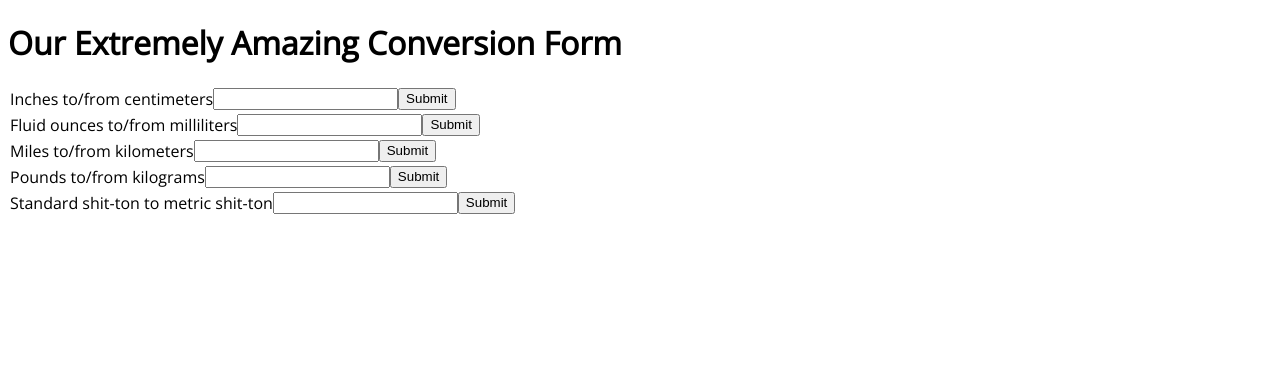
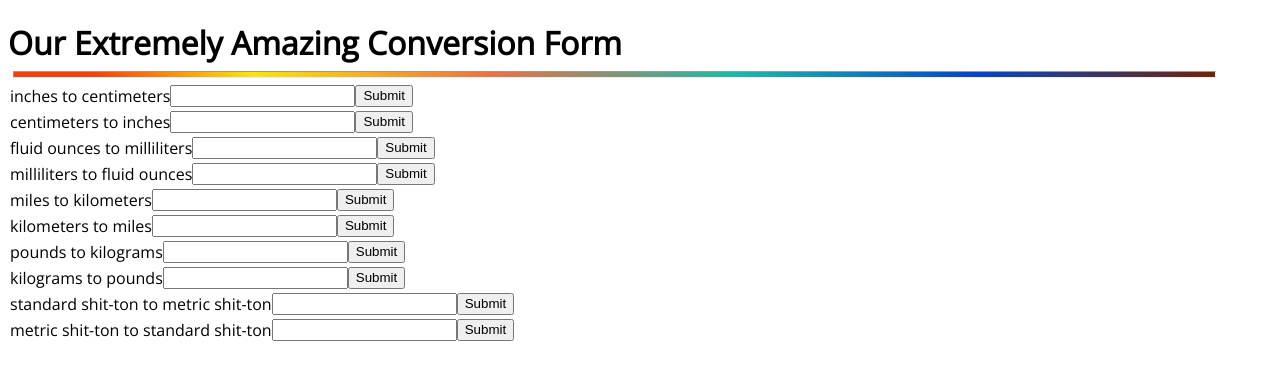
Before and after one commit to YC2015/Class14, a plain HTML site: page index.html in a window 1280 px wide. Drawn offline with nearby package versions, Linux system fonts and the light colour scheme.

Commit message:
added forms changed styling

```diff
--- a/index.html
+++ b/index.html
@@ -8,31 +8,57 @@
     <body>
       <header>
         <h1>Our Extremely Amazing Conversion Form</h1>
+        <hr class='hrOne'></hr>
       <header>
       <main>
           <form>
-            <label for='inches'>Inches to/from centimeters</label>
+            <label for='inches'>inches to centimeters</label>
             <input type='number' name='inchesToCent' id='inches' value='' min='0' required>
             <input type='submit'>
           </form>
           <form>
-            <label for='fluidOz'>Fluid ounces to/from milliliters</label>
-            <input type='number' name='fluidOunces' id='fluidOz' value='' min='0' required>
+            <label for='centimeters'>centimeters to inches</label>
+            <input type='number' name='centToInches' id='centimeters' value='' min='0' required>
             <input type='submit'>
           </form>
           <form>
-            <label for='miles'>Miles to/from kilometers</label>
+            <label for='fluidOz'>fluid ounces to milliliters</label>
+            <input type='number' name='fluidOunce' id='fluidOz' value='' min='0' required>
+            <input type='submit'>
+          </form>
+          <form>
+            <label for='milliliters'>milliliters to fluid ounces</label>
+            <input type='number' name='millToFluid' id='milliliters' value='' min='0' required>
+            <input type='submit'>
+          </form>
+          <form>
+            <label for='miles'>miles to kilometers</label>
             <input type='number' name='milesToKilo' id='miles' value='' min='0' required>
             <input type='submit'>
           </form>
           <form>
-            <label for='pounds'>Pounds to/from kilograms</label>
+            <label for='kilometers'>kilometers to miles</label>
+            <input type='number' name='kilometersToMiles' id='kilometers' value='' min='0' required>
+            <input type='submit'>
+          </form>
+          <form>
+            <label for='pounds'>pounds to kilograms</label>
             <input type='number' name='poundsToKilo' id='pounds' value='' min='0' required>
             <input type='submit'>
           </form>
           <form>
-            <label for='shitTon'>Standard shit-ton to metric shit-ton</label>
+            <label for='kilograms'>kilograms to pounds</label>
+            <input type='number' name='kiloToPounds' id='kilograms' value='' min='0' required>
+            <input type='submit'>
+          </form>
+          <form>
+            <label for='shitTon'>standard shit-ton to metric shit-ton</label>
             <input type='number' name='shitTon' id='pounds' value='' min='0' required>
+            <input type='submit'>
+          </form>
+          <form>
+            <label for='metricShit'>metric shit-ton to standard shit-ton</label>
+            <input type='number' name='metric' id='metricShit' value='' min='0' required>
             <input type='submit'>
           </form>
       </main>
--- a/style.css
+++ b/style.css
@@ -17,7 +17,11 @@ h1 {
 }
 
 .hrOne {
-  background-color: black;
-  height: 5px;
-  width: 100%;
+border-radius: 1px;
+border-color: none;
+background: -webkit-linear-gradient(45deg, rgba(252,63,8,1) 7%,rgba(252,228,8,1) 20%,rgba(239,111,64,1) 40%,rgba(22,188,169,1) 60%,rgba(2,70,206,1) 80%,rgba(117,34,1,1) 100%,rgba(234,96,223,1) 100%);
+height: 5px;
+width: 95%;
+margin: 5px;
+margin-top: -15px;
 }
```
